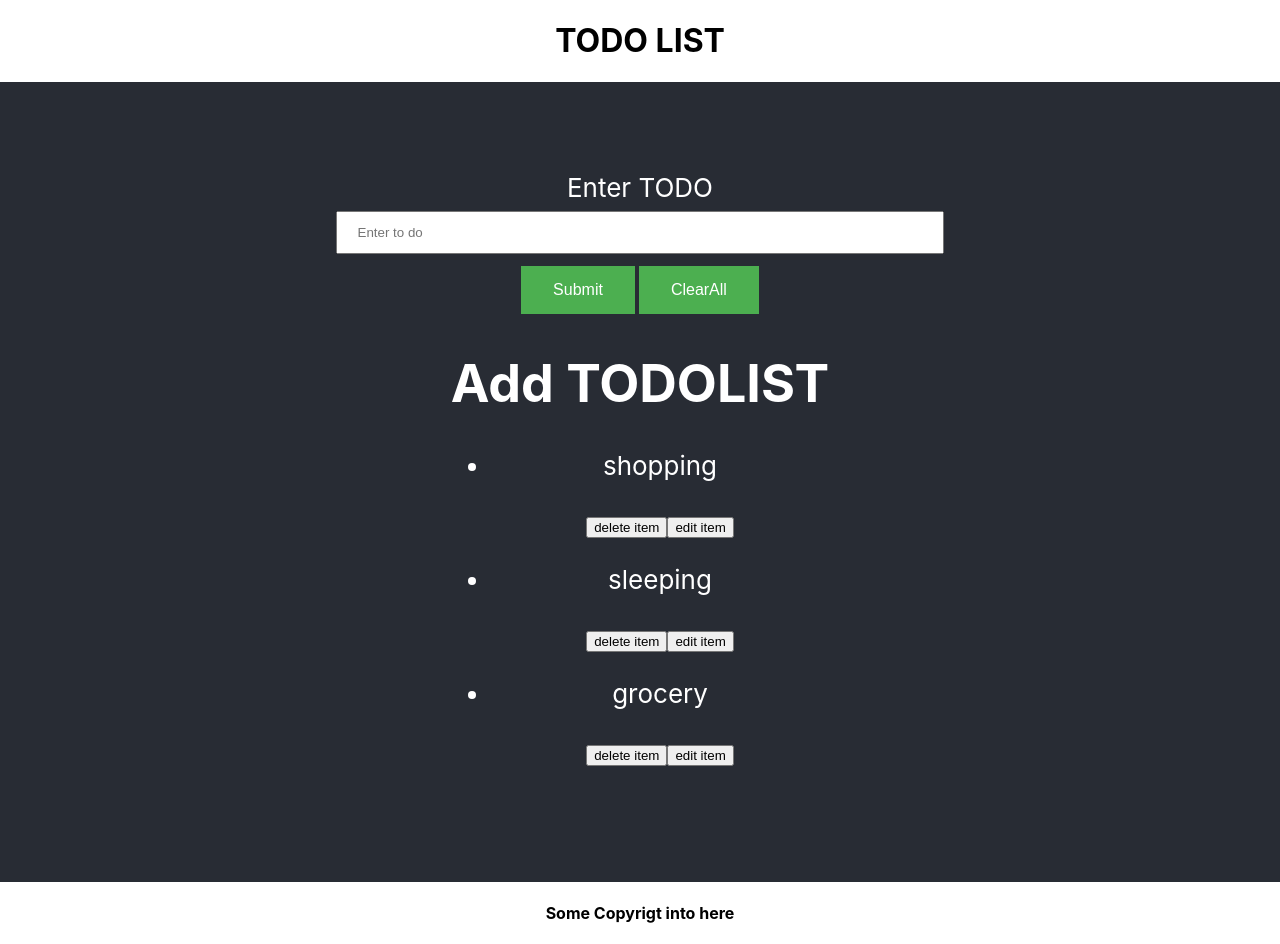
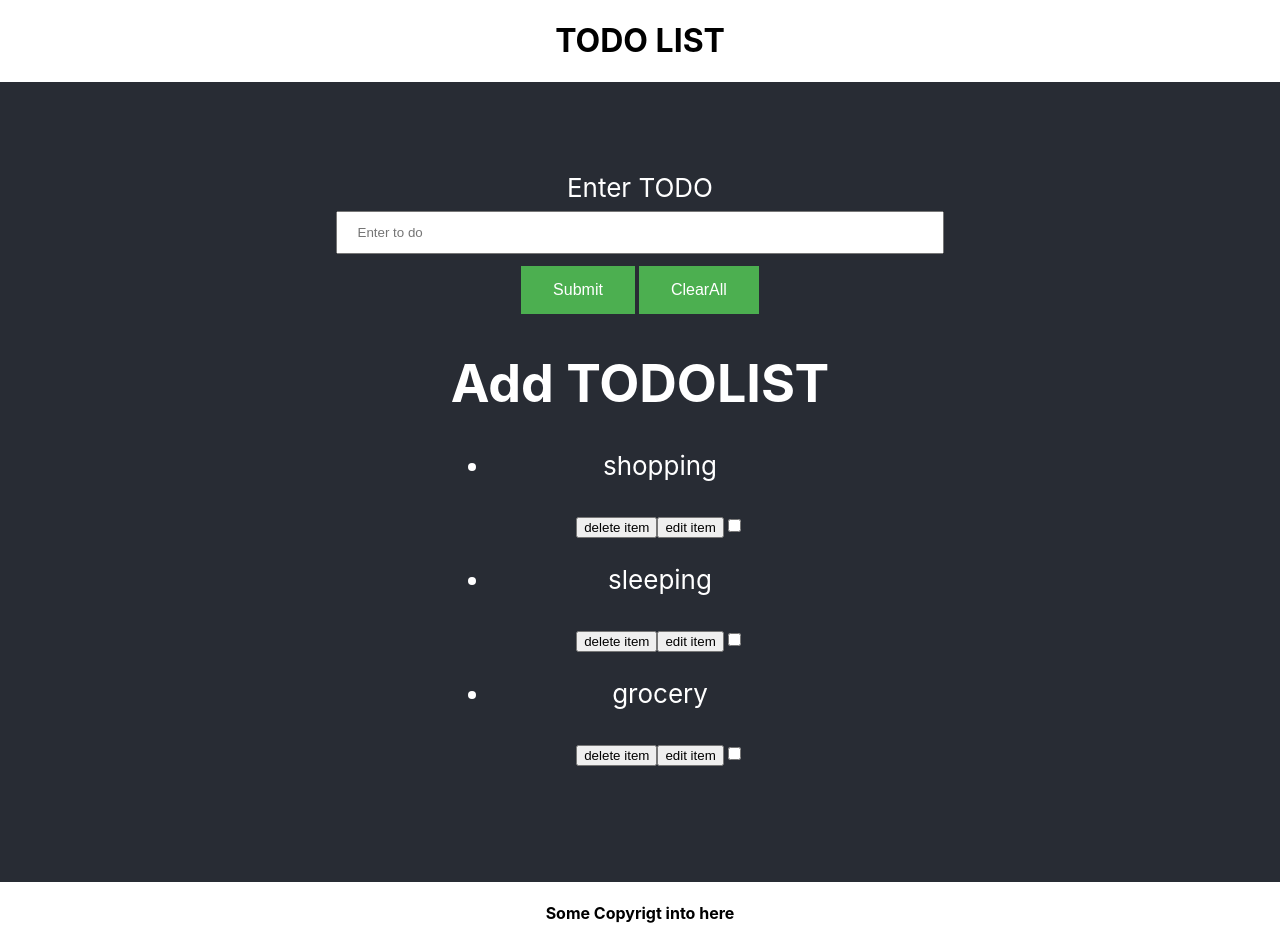
Before and after one commit to Niti1990/todolist, a React (Create React App) app: page / in a window 1280 px wide. Built offline with nearby package versions, Linux system fonts and the light colour scheme.

Commit message:
added complete checkbox and date.now in form

```diff
--- a/src/App.js
+++ b/src/App.js
@@ -13,17 +13,17 @@ import { useState } from "react";
 
 const TODOS = [
   {
-    id: "101",
+    id: 101,
     title: "shopping",
     done: true,
   },
   {
-    id: "103",
+    id: 103,
     title: "sleeping",
     done: true,
   },
   {
-    id: "106",
+    id: 106,
     title: "grocery",
     done: true,
   },
@@ -44,7 +44,15 @@ function App() {
   //   setValue("");
 
   //  };
-
+  // isdone items
+  const completeTodo = (id) => {
+    const newToDos = todoItems
+    const todo = newToDos.find(todo => todo.id === Number(id))
+    todo.done = !todo.done
+    setTodoItems(newToDos);
+    console.log(newToDos)
+  };
+  //console.log(newToDos)
   // delete items
 
   // function to remove a todo item from the todo array
@@ -52,7 +60,7 @@ function App() {
     // here we are filtering - the idea is remove an item from the todo array on a button click
     const removeItem = todoItems.filter((todo) => {
       // return the rest of the todos that don't match the item we are deleting
-      return todo.id !== id;
+      return todo.id !== Number(id);
     });
     // removeItem returns a new array - so now we are setting the todos to the new array
     setTodoItems(removeItem);
@@ -62,7 +70,11 @@ function App() {
       <Header />
       <header className="App-header">
         <Form addNewTodo={addNewTodo} />
-        <List todos={todoItems} deleteCallback={deleteTodoById} />
+        <List
+          todos={todoItems}
+          deleteCallback={deleteTodoById}
+          completeTodo={completeTodo}
+        />
       </header>
       <Footer />
     </div>
--- a/src/components/Form/Form.js
+++ b/src/components/Form/Form.js
@@ -11,7 +11,7 @@ function Form({ addNewTodo }) {
   const handleSubmit = (event) => {
     event.preventDefault();
     const newTodo = {
-      id: new Date(),
+      id: Date.now(),
       title: userInput,
       done: false,
     };
--- a/src/components/Todo/Todo.js
+++ b/src/components/Todo/Todo.js
@@ -1,15 +1,19 @@
 import React from 'react'
 
-function Todo({ title, deleteCallback, id }) {
+function Todo({ title, deleteCallback, id, completeTodo }) {
   const handleDelete = () => {
     console.log('delete from todo')
     deleteCallback(id)
+  }
+  const handleComplete = () => {
+        completeTodo(id)
   }
   return (
     <li>
       <p>{title}</p>
       <button onClick={handleDelete}>delete item</button>
       <button>edit item</button>
+      <input type="checkbox" onClick={handleComplete} ></input>
     </li>
   )
 }
--- a/src/components/list/List.js
+++ b/src/components/list/List.js
@@ -1,7 +1,7 @@
 import React from 'react'
 import Todo from '../Todo/Todo'
 
-function List({ todos, deleteCallback }) {
+function List({ todos, deleteCallback, completeTodo}) {
   return (
     <div>
       <h1>Add TODOLIST</h1>
@@ -14,6 +14,7 @@ function List({ todos, deleteCallback }) {
               title={todo.title}
               isDone={todo.done}
               deleteCallback={deleteCallback}
+              completeTodo={completeTodo}
             />
           )
         })}
```
